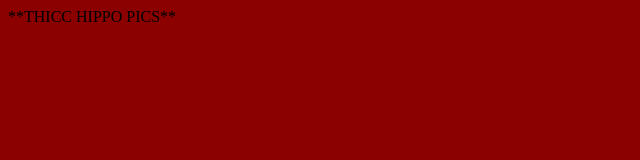
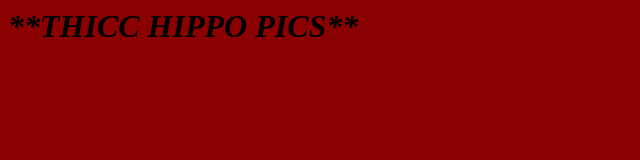
Before and after one commit to xXFrancisOfTheFilthXx/Cumming-3G, a plain HTML site: page index.html in a window 1280 px wide. Shown: the whole page, without its empty margins (0-640 px from the left). Drawn offline with Linux system fonts and the light colour scheme.

Commit message:
Update index.html

```diff
--- a/index.html
+++ b/index.html
@@ -6,7 +6,7 @@ Hippo Haven
 -</title>
 </head>
 <body bgcolor=darkred>
-<p>
+<p><i><b><H1>
 **THICC HIPPO PICS**
 </p>
 </body>
```
